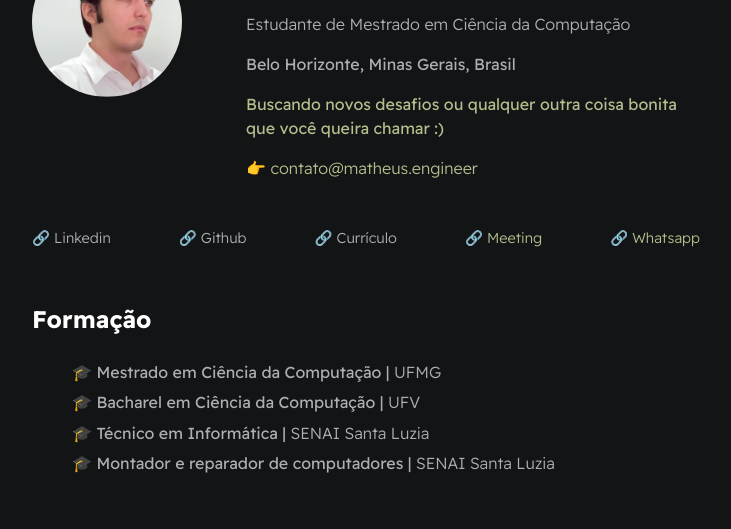
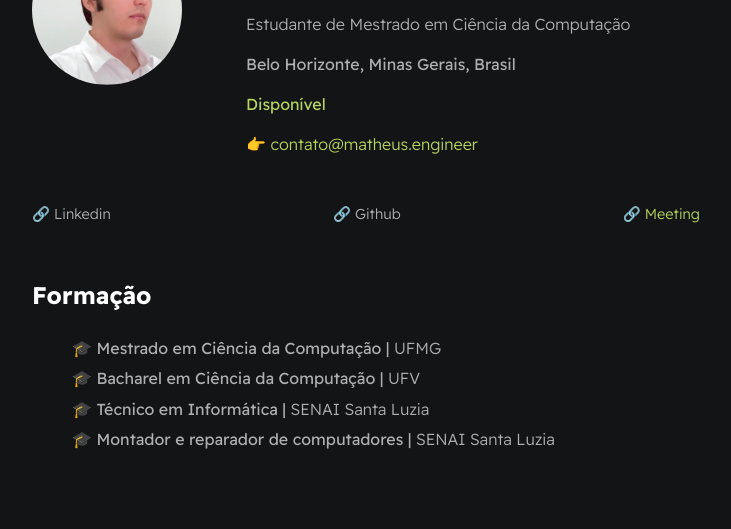
Before and after one commit to mtsfreitas/mtsfreitas.github.io, a website: page dist/index_ptbr.html in a window 1280 px wide. Shown: the part 192-721 px from the top of the page, without its empty margins (274-1005 px from the left). Drawn offline with Linux system fonts and the light colour scheme; no server answers.

Commit message:
Update index_ptbr.html

```diff
--- a/dist/index_ptbr.html
+++ b/dist/index_ptbr.html
@@ -31,7 +31,7 @@
                 <h1 id="user-name">Matheus Martins</h1>
                 <p id="bio">Estudante de Mestrado em Ciência da Computação</p>
                 <p>Belo Horizonte, Minas Gerais, Brasil </p>
-                <p id="availability">Buscando novos desafios ou qualquer outra coisa bonita que você queira chamar :)</p>
+                <p id="availability">Disponível</p>
                 <p id="email"><a href="mailto:contato@matheus.engineer" id="email">👉 contato@matheus.engineer</a></p>
             </div>
         </section>
@@ -40,9 +40,9 @@
             <div id="socials--list">
                 <a href="https://www.linkedin.com/in/mtsfreitas/" target="_blank" id="linkedin">🔗 Linkedin</a>
                 <a href="https://github.com/mtsfreitas" target="_blank" id="github">🔗 Github</a>
-                <a href="assets/resumes/ptBR_MatheusFreitasMartins.pdf" download="ptBR_MatheusFreitasMartins.pdf" id="curriculo">🔗 Currículo</a>
+                <!--<a href="assets/resumes/ptBR_MatheusFreitasMartins.pdf" download="ptBR_MatheusFreitasMartins.pdf" id="curriculo">🔗 Currículo</a>-->
                 <a href="https://calendly.com/matheusdev/30min" target="_blank" id="meeting">🔗 Meeting</a>
-                <a href="https://wa.me/5531975195633" target="_blank" id="whatsapp">🔗 Whatsapp</a>
+                <!--<a href="https://wa.me/5531975195633" target="_blank" id="whatsapp">🔗 Whatsapp</a>-->
             </div>
         </section>
 
```
